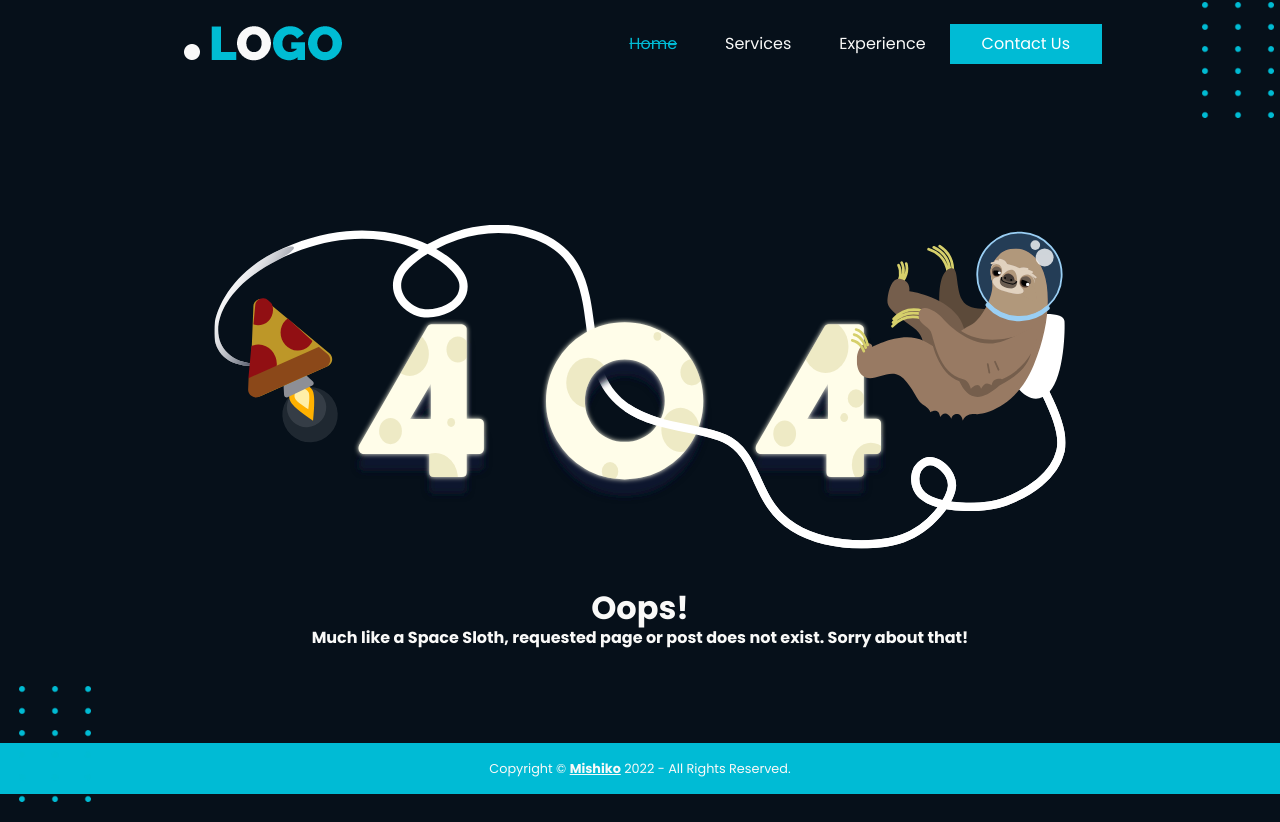
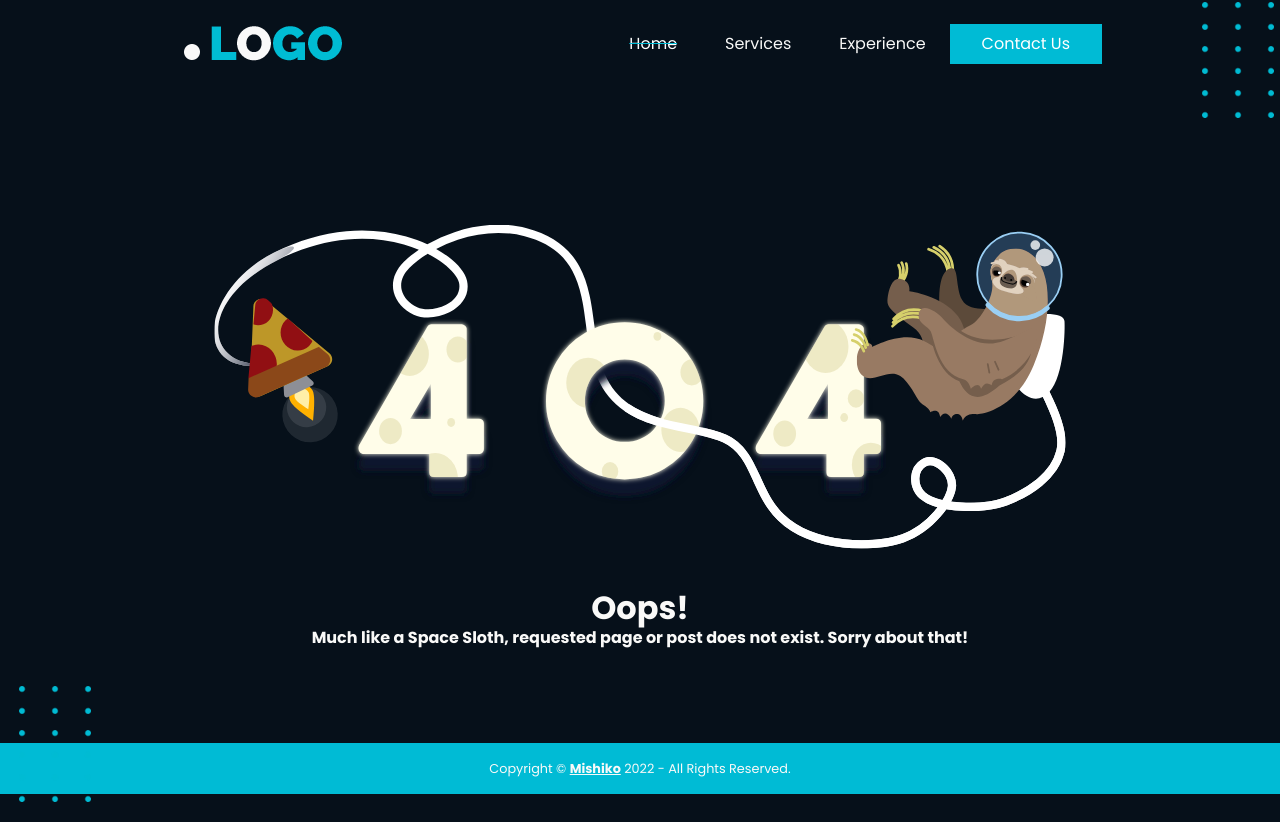
Before and after one commit to misza777/softblue_webdesign_react, a React (Vite) app: page /notfound in a window 1280 px wide. In both pictures the pointer is over the link "Home". Built offline with nearby package versions, Linux system fonts and the light colour scheme.

Commit message:
header text decoration

```diff
--- a/src/components/Header/header.scss
+++ b/src/components/Header/header.scss
@@ -7,8 +7,10 @@
 .my-link{
     color: $clr-main-primary;
     &:hover, &:focus, &:active {
-        color: $clr-main-secondary !important;
+        // color: $clr-main-secondary !important;
+        color: $clr-main-primary !important;
         text-decoration-line: line-through;
+        text-decoration-color: $clr-main-secondary;
         border: 0;
         outline:0;
     }
--- a/src/scss/App.scss
+++ b/src/scss/App.scss
@@ -95,6 +95,7 @@ p {
   margin: 0 auto;
 }
 
+//SCSS demo
 $breakpoints: (xs: 0,
   sm: 576px,
   md: 768px,
```
